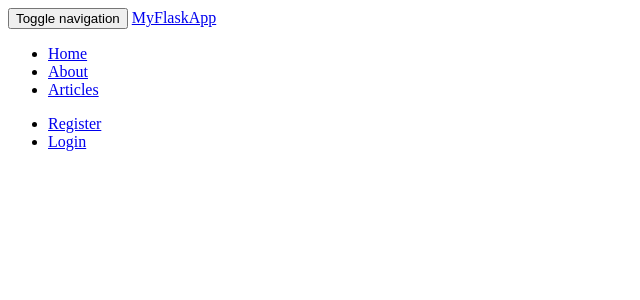
After one commit to Connok/myflaskapp, a Flask app: template templates/includes/_navbar.html in a window 1280 px wide. The commit adds this page. Shown: the top 300 px of the page, without its empty margins (0-640 px from the left). Run offline with Flask 3, Linux system fonts and the light colour scheme; the template is opened without the code that fills it, so the values that code supplies are empty.

Commit message:
set up navbar

```diff
--- a/app.py
+++ b/app.py
@@ -6,6 +6,10 @@ app = Flask(__name__)
 def index():
     return render_template('home.html')
 
+@app.route('/about')
+def about():
+    return render_template('about.html')
+
 
 if __name__ == '__main__':
     app.run(debug=True)
--- a/templates/home.html
+++ b/templates/home.html
@@ -1 +1,5 @@
-{% extends 'layout.html' %} {% block body %} HOME {% endblock %}
+{% extends 'layout.html' %} {% block body %}
+<div class="jumbotron text-center">
+  <h1>Welcome to MyFlaskApp</h1>
+</div>
+{% endblock %}
--- /dev/null
+++ b/templates/includes/_navbar.html
@@ -0,0 +1,38 @@
+<nav class="navbar navbar-default">
+  <div class="container">
+    <div class="navbar-header">
+      <button
+        type="button"
+        class="navbar-toggle collapsed"
+        data-toggle="collapse"
+        data-target="#navbar"
+        aria-expanded="false"
+        aria-controls="navbar"
+      >
+        <span class="sr-only">Toggle navigation</span>
+        <span class="icon-bar"></span>
+        <span class="icon-bar"></span>
+        <span class="icon-bar"></span>
+      </button>
+      <a class="navbar-brand" href="#">MyFlaskApp</a>
+    </div>
+    <div id="navbar" class="collapse navbar-collapse">
+      <ul class="nav navbar-nav">
+        <li><a href="/">Home</a></li>
+        <li><a href="/about">About</a></li>
+        <li><a href="/articles">Articles</a></li>
+      </ul>
+
+      <ul class="nav navbar-nav navbar-right">
+        {% if session.logged_in %}
+        <li><a href="/dashboard">Dashboard</a></li>
+        <li><a href="/logout">Logout</a></li>
+        {% else %}
+        <li><a href="/register">Register</a></li>
+        <li><a href="/login">Login</a></li>
+        {% endif %}
+      </ul>
+    </div>
+    <!--/.nav-collapse -->
+  </div>
+</nav>
```
Also changed, not shown: templates/layout.html (+4 -3 lines).
